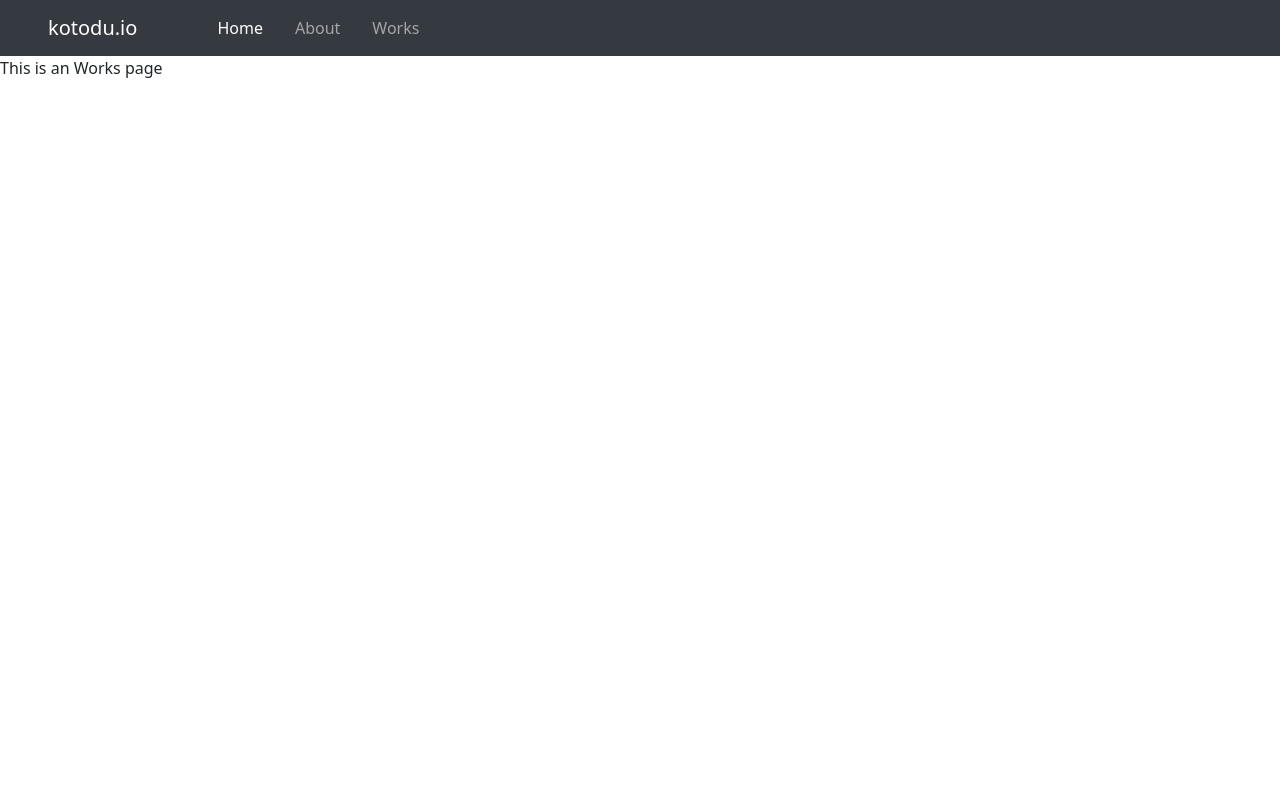
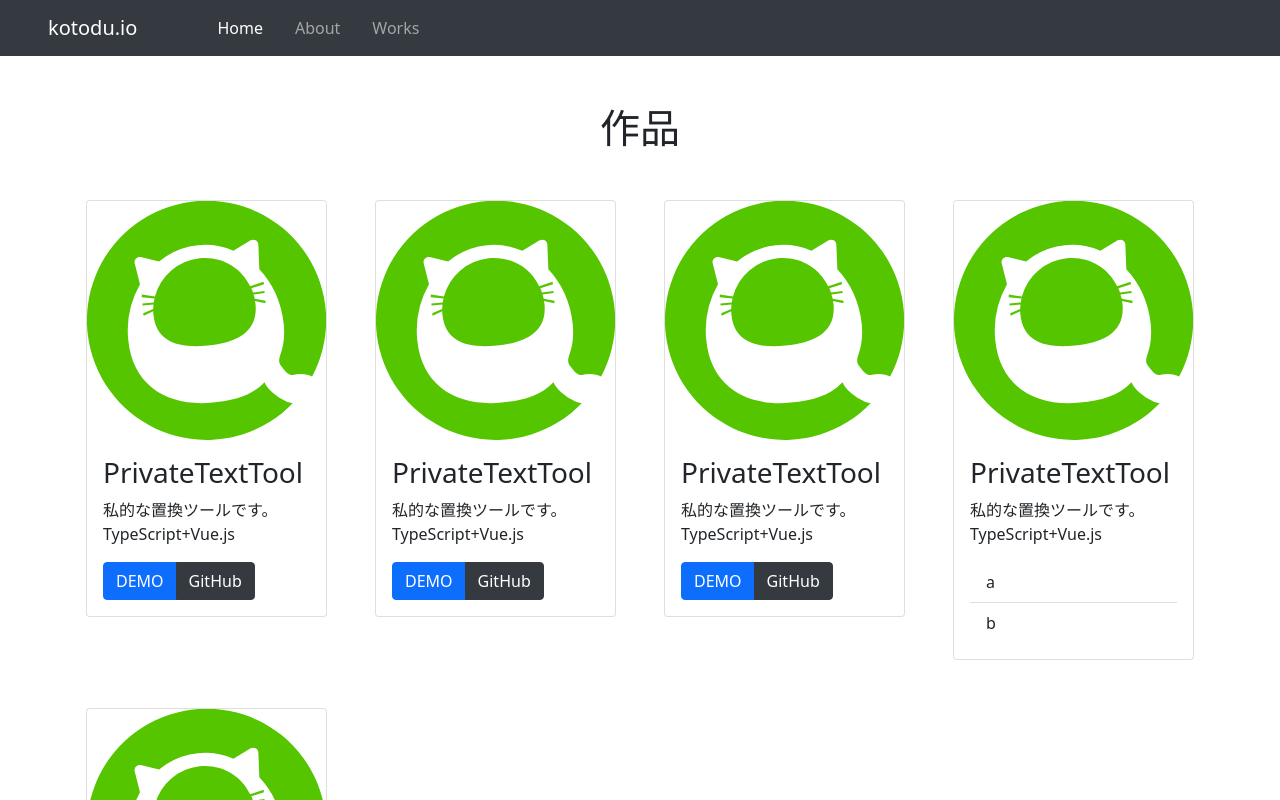
Before and after one commit to kotodu/kotodu.github.io, a Vue app: page /works in a window 1280 px wide. Shown: the top 800 px of the page. Built offline with nearby package versions, Linux system fonts and the light colour scheme.

Commit message:
workcardの仮実装

```diff
--- /dev/null
+++ b/src/components/WorkCard.vue
@@ -0,0 +1,93 @@
+<template>
+    <div class="col-lg-3">
+        <div
+        class="card mx-auto"
+        >
+            <img
+            :src="links.img"
+            class="card-img-top"
+            >
+            <div class="card-body">
+                <h3
+                class="card-title"
+                v-text="text.head"/>
+                <p
+                class="card-text"
+                v-text="text.body"/>
+                <ul
+                class="list-group list-group-flush"
+                v-show="items !== undefined"
+                >
+                    <li
+                    class="list-group-item"
+                    v-for="item in items"
+                    :key="item"
+                    v-text="item"
+                    />
+                </ul>
+                <div
+                class="btn-group"
+                v-show="links.demo !==undefined && links.github !==undefined">
+                    <a
+                    :href="links.demo"
+                    class="btn btn-primary">DEMO</a>
+                    <a
+                    :href="links.github"
+                    class="btn btn-dark">GitHub</a>
+                </div>
+            </div>
+        </div>
+    </div>
+</template>
+<script lang="ts">
+import Vue from 'vue'
+import { defineComponent, reactive, ref, computed } from "@vue/composition-api";
+import { component } from 'vue/types/umd';
+type Props = {
+    lists: Array<String>,
+    imgSrc:String,
+    title:String,
+    description : String,
+    githubURL:String,
+    demoURL:String
+};
+export default defineComponent({
+    props:{
+        lists:{
+            type:Array
+        },
+        imgSrc:{
+            type:String
+        },
+        title:{
+            type:String
+        },
+        description:{
+            type:String
+        },
+        githubURL:{
+            type:String
+        },
+        demoURL:{
+            type:String
+        }
+    },
+    setup(props:Props){
+        const links = ref({
+            img:props.imgSrc,
+            github:props.githubURL,
+            demo:props.demoURL
+        });
+        const text = ref({
+            head:props.title,
+            body:props.description
+        });
+        const items = props.lists;
+        return {
+            links,
+            text,
+            items
+        }
+    }
+})
+</script>
--- a/src/views/Works.vue
+++ b/src/views/Works.vue
@@ -1,5 +1,62 @@
 <template>
-  <div class="works">
-    <p>This is an Works page</p>
-  </div>
+    <div class="works">
+        <header class="text-center my-5">
+            <h1>作品</h1>
+        </header>
+        <main class="container">
+            <div class="row g-5">
+                <work-card
+                title="PrivateTextTool"
+                description="私的な置換ツールです。TypeScript+Vue.js"
+                imgSrc="/img/qiita.svg"
+                demoURL="https://kotodu.io/privateTextTool"
+                githubURL="https://github.com/busroutemap/privateTextTool"
+                />
+                <work-card
+                title="PrivateTextTool"
+                description="私的な置換ツールです。TypeScript+Vue.js"
+                imgSrc="/img/qiita.svg"
+                demoURL="https://kotodu.io/privateTextTool"
+                githubURL="https://github.com/busroutemap/privateTextTool"
+                />
+                <work-card
+                title="PrivateTextTool"
+                description="私的な置換ツールです。TypeScript+Vue.js"
+                imgSrc="/img/qiita.svg"
+                demoURL="https://kotodu.io/privateTextTool"
+                githubURL="https://github.com/busroutemap/privateTextTool"
+                />
+                <work-card
+                title="PrivateTextTool"
+                description="私的な置換ツールです。TypeScript+Vue.js"
+                imgSrc="/img/qiita.svg"
+                :lists="l1"
+                />
+                <work-card
+                title="PrivateTextTool"
+                description="私的な置換ツールです。TypeScript+Vue.js"
+                imgSrc="/img/qiita.svg"
+                />
+            </div>
+        </main>
+    </div>
 </template>
+<script lang="ts">
+import Vue from 'vue';
+import { defineComponent, reactive, ref, computed } from "@vue/composition-api";
+import { component } from 'vue/types/umd';
+
+import WorkCard from '@/components/WorkCard.vue'
+
+export default defineComponent({
+    setup(){
+        const l1 = ["a","b"];
+        return {
+            l1
+        }
+    },
+    components:{
+        WorkCard
+    }
+})
+</script>
```
